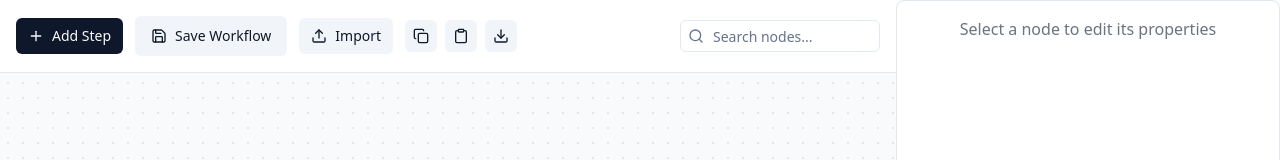
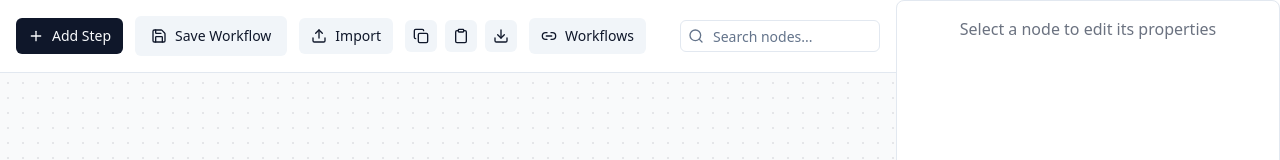
Before and after one commit to rbtech24/diagnose-flow-chat, a React (Vite) app: page / in a window 1280 px wide. Shown: the top 160 px of the page. Built offline with nearby package versions, Linux system fonts and the light colour scheme.

Commit message:
Add workflows button
Adds a button to the workflows section.  No further implementation details are specified.

```diff
--- a/src/components/flow/FlowToolbar.tsx
+++ b/src/components/flow/FlowToolbar.tsx
@@ -2,9 +2,10 @@
 import { Button } from '../ui/button';
 import { SaveWorkflowDialog } from './SaveWorkflowDialog';
 import { handleSaveWorkflow } from '@/utils/flowUtils';
-import { Download, Upload, Plus, Copy, Clipboard, Search } from 'lucide-react';
+import { Download, Upload, Plus, Copy, Clipboard, Search, Link2 } from 'lucide-react';
 import { useFlowState } from '@/hooks/useFlowState';
 import { useCallback } from 'react';
+import { Link } from 'react-router-dom';
 import { Input } from '../ui/input';
 
 interface FlowToolbarProps {
@@ -85,6 +86,17 @@ export function FlowToolbar({
         </Button>
       </div>
 
+      <Link to="/workflows">
+        <Button
+          variant="secondary"
+          size="sm"
+          className="flex items-center gap-2"
+        >
+          <Link2 className="w-4 h-4" />
+          Workflows
+        </Button>
+      </Link>
+
       <div className="flex-1" />
 
       <div className="relative">
```
